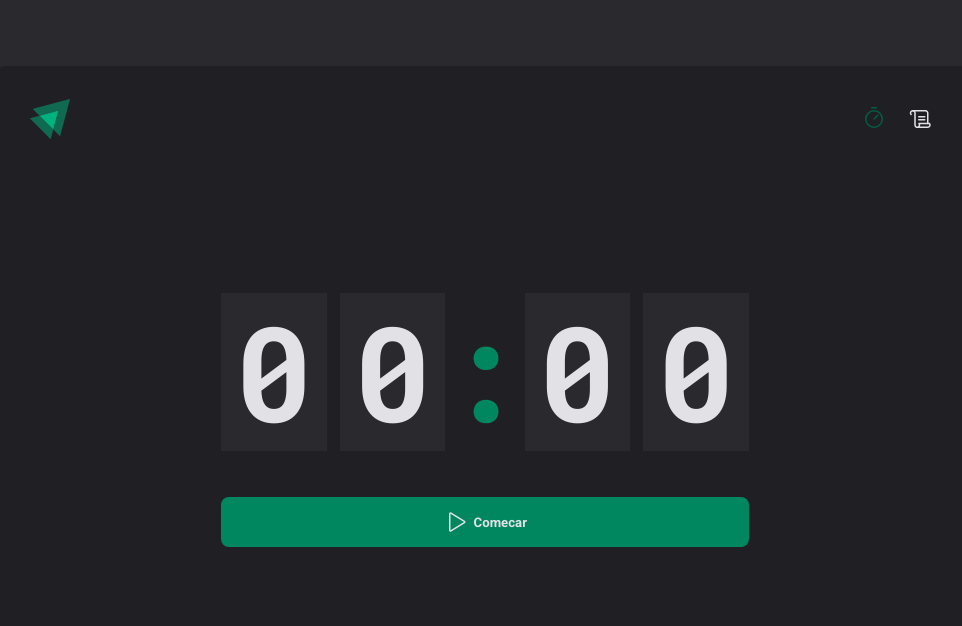
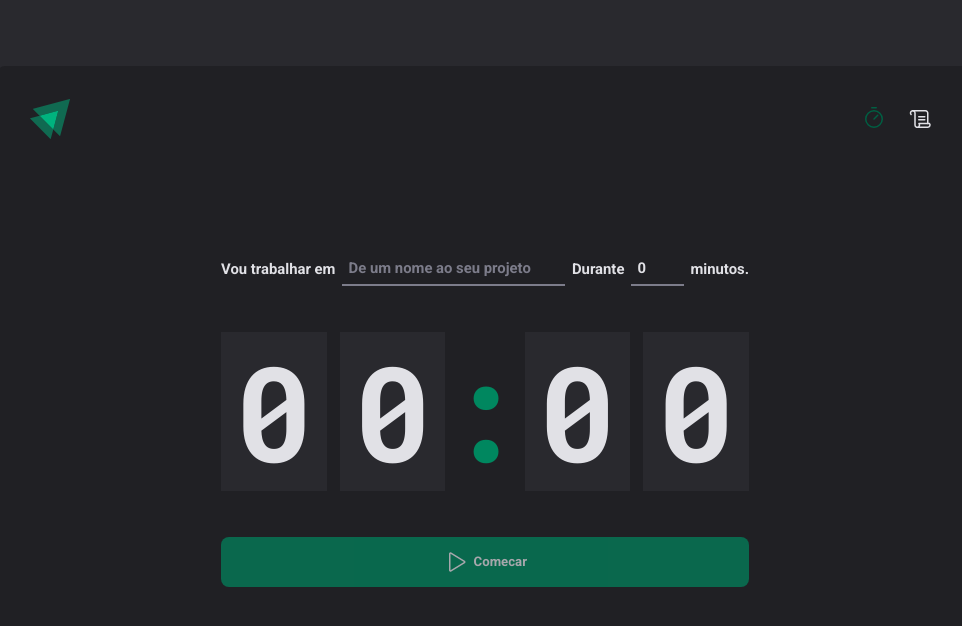
Before and after one commit to emersonlimaa/ignite-timer, a React (Vite) app: page / in a window 1280 px wide. Shown: the top 626 px of the page, without its empty margins (155-1117 px from the left). Built offline with nearby package versions, Linux system fonts and the light colour scheme.

Commit message:
fix bugs

```diff
--- a/src/pages/Home/components/Countdown/index.tsx
+++ b/src/pages/Home/components/Countdown/index.tsx
@@ -1,11 +1,10 @@
-import { useContext, useEffect, useState } from 'react';
+import { useContext, useEffect } from 'react';
 import { CountdownContainer, Separator } from './styles';
 import { differenceInSeconds } from 'date-fns';
 import { CyclesContext } from '../..';
 
 export function Countdown(){
-  const {activeCycle, activeCycleId, markCurrentCycleAsFinished} = useContext(CyclesContext)
-  const [amountSecondsPassed, setAmountSecondsPassed] = useState(0)
+  const {activeCycle, activeCycleId, markCurrentCycleAsFinished, amountSecondsPassed, setSecondsPassed} = useContext(CyclesContext)
   const totalSeconds = activeCycle ? activeCycle.minutesAmount * 60 : 0
 
   const currentSeconds = activeCycle ? totalSeconds - amountSecondsPassed : 0
@@ -36,10 +35,10 @@
         if(secondsDifference >= totalSeconds){
           markCurrentCycleAsFinished()
 
-        setAmountSecondsPassed(totalSeconds)
+          setSecondsPassed(totalSeconds)
         clearInterval(interval)
         } else{
-          setAmountSecondsPassed(secondsDifference)
+          setSecondsPassed(secondsDifference)
         }
         }, 1000)
 
@@ -47,7 +46,7 @@
         clearInterval(interval)
       }
     }
-}, [activeCycle, totalSeconds, activeCycleId, markCurrentCycleAsFinished])
+}, [activeCycle, totalSeconds, activeCycleId, markCurrentCycleAsFinished, setSecondsPassed])
 
   return(
     <CountdownContainer>
--- a/src/pages/Home/components/NewCycleForm/index.tsx
+++ b/src/pages/Home/components/NewCycleForm/index.tsx
@@ -1,25 +1,11 @@
-import { zodResolver } from "@hookform/resolvers/zod";
 import { FormContainer, MinutesAmount, TaskInput } from "./styles";
-import * as zod from 'zod';
-import { useForm } from "react-hook-form";
-
-const newCycleFormValidationSchema = zod.object({
-  task: zod.string().min(1, 'informe a tarefa'),
-  minutesAmount: zod.number()
-  .min(5, 'O ciclo precisa ser de no minimo 5 minutos')
-  .max(60, 'O ciclo precisa ser de no maximo 60 minutos'),
-})
-
-type NewCycleFormData = zod.infer<typeof newCycleFormValidationSchema>
+import { useFormContext } from "react-hook-form";
+import { useContext } from "react";
+import { CyclesContext } from "../..";
 
 export function NewCycleForm(){
-  const {register, handleSubmit, watch, reset } = useForm<NewCycleFormData>({
-    resolver: zodResolver(newCycleFormValidationSchema),
-    defaultValues:{
-      task: '',
-      minutesAmount: 0,
-    }
-  })
+  const {activeCycle} = useContext(CyclesContext)
+  const {register} = useFormContext()
 
   return(
     <FormContainer>
--- a/src/pages/Home/index.tsx
+++ b/src/pages/Home/index.tsx
@@ -4,11 +4,12 @@
           StopCountdownButton
         } from './styles';
 
-import { createContext, useEffect, useState } from 'react';
+import { createContext, useState } from 'react';
 import { NewCycleForm } from './components/NewCycleForm';
 import { Countdown } from './components/Countdown';
-
-
+import * as zod from 'zod';
+import { zodResolver } from "@hookform/resolvers/zod";
+import { useForm, FormProvider } from 'react-hook-form';
 
 interface Cycle {
   id: string
@@ -22,19 +23,44 @@
 interface CycleContextType{
   activeCycle: Cycle | undefined
   activeCycleId: string | null
+  amountSecondsPassed: number
   markCurrentCycleAsFinished: () => void
+  setSecondsPassed: (seconds: number) => void
 }
 
-export const CyclesContext = createContext({
+type NewCycleFormData = zod.infer<typeof newCycleFormValidationSchema>
 
-} as CycleContextType)
+export const CyclesContext = createContext({} as CycleContextType)
+
+const newCycleFormValidationSchema = zod.object({
+  task: zod.string().min(1, 'informe a tarefa'),
+  minutesAmount: zod.number()
+  .min(5, 'O ciclo precisa ser de no minimo 5 minutos')
+  .max(60, 'O ciclo precisa ser de no maximo 60 minutos'),
+})
+
+
 
 export function Home(){
-
+  const [amountSecondsPassed, setAmountSecondsPassed] = useState(0)
   const [cycles, setCycles] = useState<Cycle[]>([])
   const [activeCycleId, setActiveCycleId] = useState<string | null>(null)
 
+  const newCycleForm = useForm<NewCycleFormData>({
+    resolver: zodResolver(newCycleFormValidationSchema),
+    defaultValues:{
+      task: '',
+      minutesAmount: 0,
+    }
+  })
+
+  const {handleSubmit, watch, reset} = newCycleForm
+
   const activeCycle = cycles.find((cycle) => cycle.id === activeCycleId)
+
+function setSecondsPassed(seconds: number){
+  setAmountSecondsPassed(seconds)
+}
 
 function markCurrentCycleAsFinished(){
   setCycles(
@@ -48,24 +74,23 @@
   )
   }
 
-//   function handleCreateNewCycle(data: NewCycleFormData){
-//     const id = String(new Date().getTime())
+function handleCreateNewCycle(data: NewCycleFormData){
+    const id = String(new Date().getTime())
 
-//   const newCycle: Cycle ={
-//     id,
-//     task: data.task,
-//     minutesAmount: data.minutesAmount,
-//     startDate: new Date()
-//   }
+  const newCycle: Cycle ={
+    id,
+    task: data.task,
+    minutesAmount: data.minutesAmount,
+    startDate: new Date()
+  }
 
-//   setCycles((state) => [...state, newCycle])
-//   setActiveCycleId(id)
-//   setAmountSecondsPassed(0)
-//   reset();
-// }
+  setCycles((state) => [...state, newCycle])
+  setActiveCycleId(id)
+  setAmountSecondsPassed(0)
+  reset();
+}
 
 function handleInterruptCycle(){
-
   setCycles(state => state.map((cycle) => {
     if(cycle.id === activeCycleId) {
       return {...cycle, interruptedDate: new Date()}
@@ -76,15 +101,17 @@
   setActiveCycleId(null)
   }
 
-  // const task = watch('task')
-  // const isSubmitDisabled = !task
+  const task = watch('task')
+  const isSubmitDisabled = !task
 
-  console.log(cycles)
+
   return(
     <HomeContainer>
-      <form action=""/* onSubmit={handleSubmit(handleCreateNewCycle)}*/>
-      <CyclesContext.Provider value={{ activeCycle, activeCycleId, markCurrentCycleAsFinished }}>
-        {/* <NewCycleForm /> */}
+      <form action="" onSubmit={handleSubmit(handleCreateNewCycle)}>
+      <CyclesContext.Provider value={{ activeCycle, activeCycleId, markCurrentCycleAsFinished, amountSecondsPassed, setSecondsPassed}}>
+        <FormProvider {...newCycleForm}>
+          <NewCycleForm />
+        </FormProvider>
           <Countdown />
       </CyclesContext.Provider>
 
@@ -98,7 +125,7 @@
           </StopCountdownButton>
         ) : (
               <StartCountdownButton
-                /*disabled={isSubmitDisabled}*/
+                disabled={isSubmitDisabled}
                 type="submit">
                   <Play size={24}/>
                   Comecar
```
Lines whose indentation alone changed are shown as unchanged.
